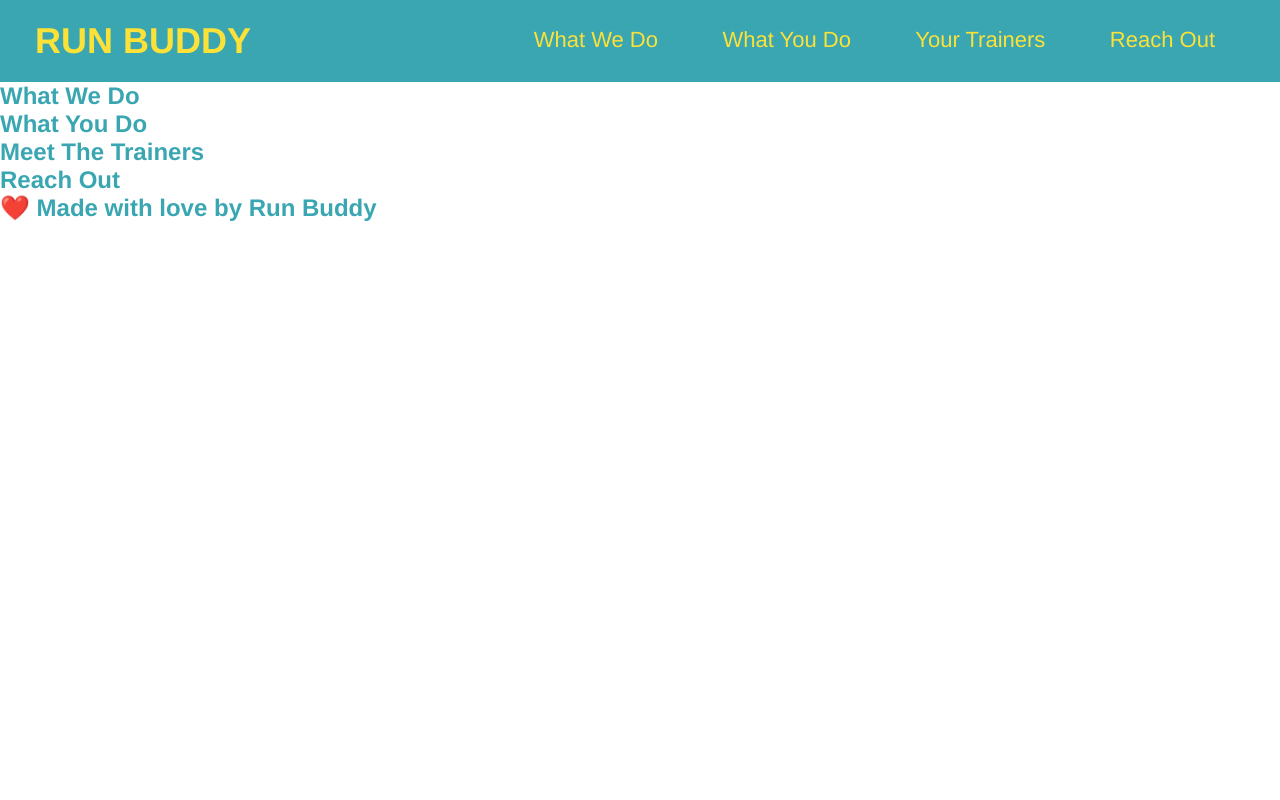
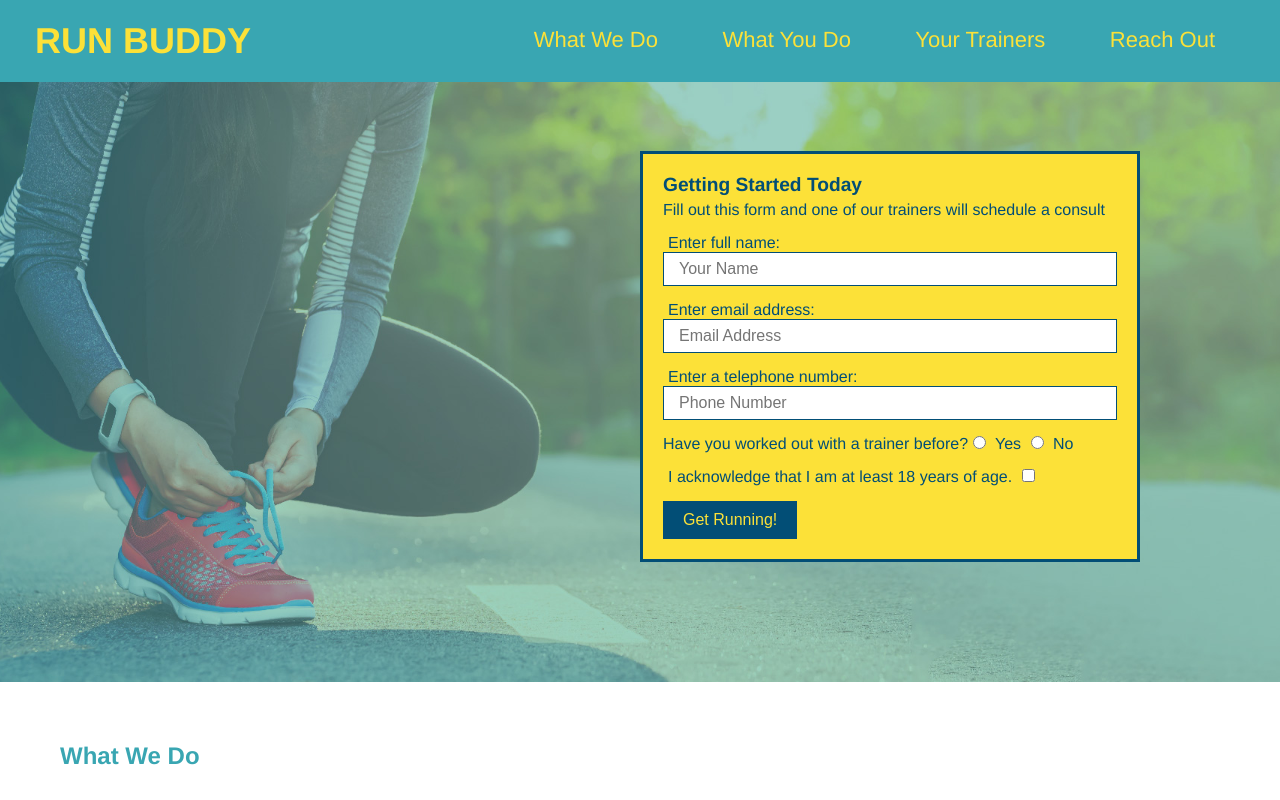
Before and after one commit to rosefrancis-tech/run-buddy, a plain HTML site: page index.html in a window 1280 px wide. Shown: the top 800 px of the page. Drawn offline with Linux system fonts and the light colour scheme.

Commit message:
Footer and hero done

```diff
--- a/assets/css/style.css
+++ b/assets/css/style.css
@@ -1,6 +1,7 @@
 * {
     margin: 0;
     padding: 0;
+    box-sizing: border-box;
 }
 body {
     color: #39a6b2;
@@ -39,3 +40,79 @@ header nav ul li a {
     font-weight: lighter;
     font-size: 22px;
 }
+
+footer {
+    background: #fce138;
+    width: 100%;
+    padding: 40px 35px;
+}
+
+footer h2 {
+    display: inline;
+    color: #024e76;
+    font-size: 30px;
+    margin: 0;
+}
+
+footer div {
+    float: right;
+    line-height: 1.5;
+    text-align: right;
+}
+
+footer a {
+    color: #024e76;
+}
+section {
+    padding: 60px;
+ }
+
+ .hero {
+     background-image: url("../images/hero-bg.jpg");
+     background-size: cover;
+     background-position: center;
+     height: 600px;
+     position: relative;
+ }
+
+ .hero-form {
+     color: #024e76;
+     background-color: #fce138;
+     padding: 20px;
+     width: 500px;
+     border: solid 3px #024e76;
+     position: absolute;
+     bottom: 120px;
+     right: 140px;
+ }
+
+ .hero h3 {
+    margin: 0;
+    font-size: larger;
+ }
+
+ .hero-form p {
+     margin: 5px 0 15px 0;
+ }
+
+ .form-input {
+    border: 1px solid #024e76;
+    display: block;
+    padding: 7px 15px;
+    font-size: 16px;
+    color: #024e76;
+    width: 100%;
+    margin-bottom: 15px;
+ }
+
+ .hero-form label {
+     margin: 0 5px;
+ }
+
+ .hero-form button {
+     background-color: #024e76;
+     color: #fce138;
+     border: none;
+     padding: 10px 20px;
+     font-size: 16px;
+ }
--- a/index.html
+++ b/index.html
@@ -33,8 +33,33 @@
         </nav>
     </header>
     <!-- hero/jumbotron -->
-    <section>
-
+    <section class="hero">
+        <div class="hero-form">
+            <h3>Getting Started Today</h3>
+            <p>Fill out this form and one of our trainers will schedule a consult</p>
+            <form action="">
+                <label for="name">Enter full name:</label>
+                <input type="text" placeholder = "Your Name" name="name" id="name" class="form-input"/>
+                <label for="email">Enter email address:</label>
+                <input type="email" placeholder="Email Address" name="email" id="email" class="form-input"/>
+                <label for="phone">Enter a telephone number:</label>
+                <input type="tel" placeholder="Phone Number" name="phone" id="phone" class="form-input"/>
+                <p>
+                    Have you worked out with a trainer before?
+                    <input type="radio" name="trainer-confirm" id="trainer-yes"/>
+                    <label for="trainer-yes">Yes</label>
+                    <input type="radio" name="trainer-confirm" id="trainer-no"/>
+                    <label for="trainer-no">No</label>
+                </p>
+                <p>
+                    <label for="checkbox">I acknowledge that I am at least 18 years of age.</label>
+                    <input type="checkbox" name="age-confirm" id="checkbox"/>
+                </p>
+                <button type="submit">
+                    Get Running!
+                </button>
+            </form>
+        </div>
     </section>
     <!-- what we do section -->
     <section>
@@ -54,6 +79,10 @@
     </section>
     <footer>
         <h2>❤️ Made with love by Run Buddy</h2>
+        <div>
+            <a href="#">Read Our Privacy Policy</a><br />
+            &copy; 2019 Run Buddy, Inc.
+        </div>
     </footer>
 </body>
 
```
Also changed, not shown: assets/images/hero-bg.jpg (added).
